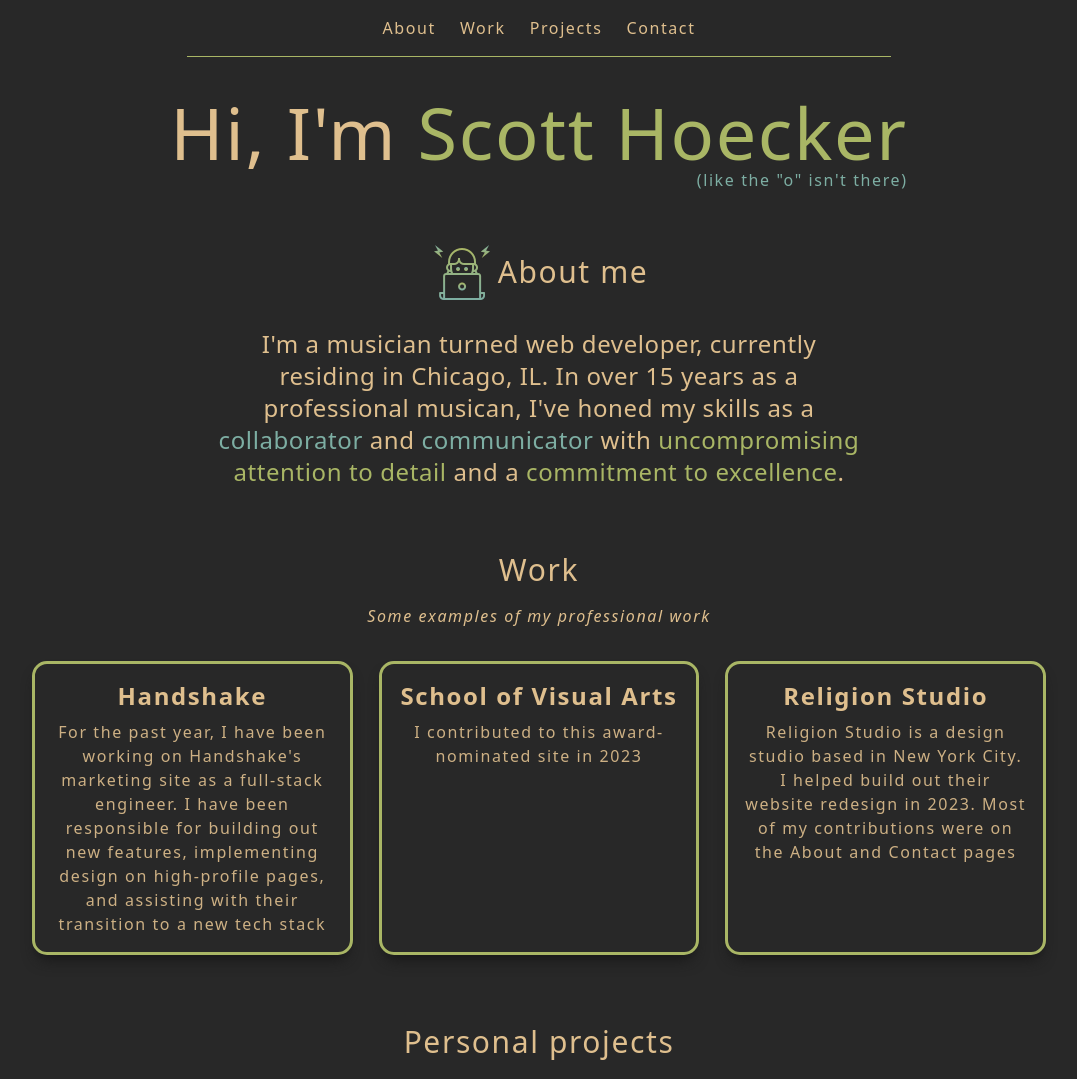
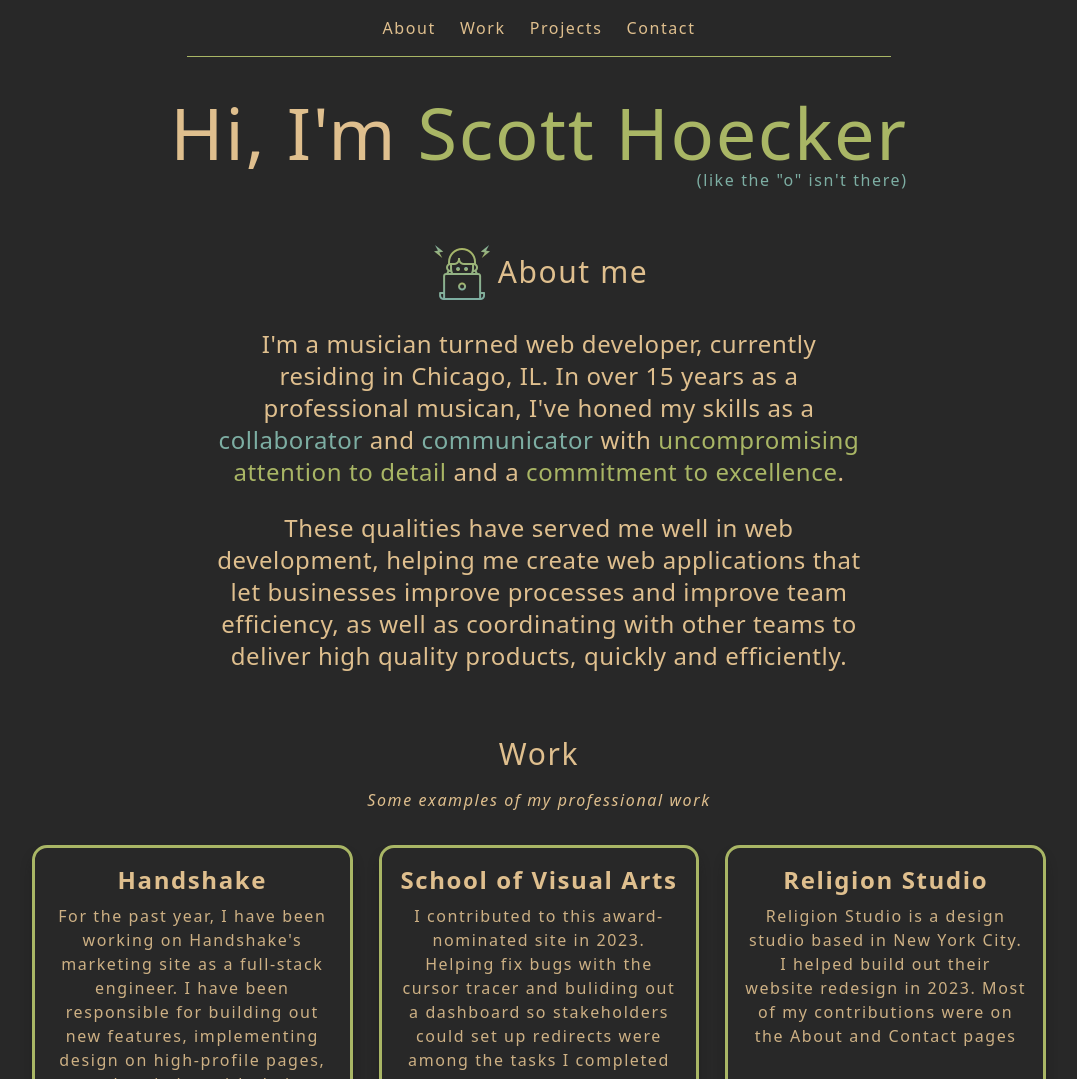
Before and after one commit to Scott2bReal/portfolio, an Astro site: page / in a window 1280 px wide. Shown: the top 1079 px of the page, without its empty margins (101-1178 px from the left). Built offline with nearby package versions, Linux system fonts and the light colour scheme; Astro itself is replaced by a stand-in of ours.

Commit message:
Copy updates and style tweaks

```diff
--- a/src/components/AboutMe.astro
+++ b/src/components/AboutMe.astro
@@ -18,14 +18,24 @@ import { aboutMeId } from "../constants.ts"
   </div>
 
   <p
-    class="mx-auto mt-6 text-balance px-4 text-lg tracking-wide md:w-2/3 md:text-2xl"
+    class="mx-auto mt-6 text-balance px-4 text-lg tracking-wide md:w-2/3
+    md:text-2xl"
   >
     I'm a musician turned web developer, currently residing in Chicago, IL. In
-    over 15 years as a professional musican, I've honed my skills as a
-    <span class="text-niceBlue">collaborator</span> and <span
-      class="text-niceBlue">communicator</span
-    > with <span class="text-niceGreen">uncompromising attention to detail</span
+    over 15 years as a professional musican, I've honed my skills as a <span
+      class="text-niceBlue">collaborator</span
+    > and <span class="text-niceBlue">communicator</span> with <span
+      class="text-niceGreen">uncompromising attention to detail</span
     > and a
     <span class="text-niceGreen">commitment to excellence</span>.
   </p>
+  <p
+    class="mx-auto mt-6 text-balance px-4 text-lg tracking-wide md:w-2/3
+    md:text-2xl"
+  >
+    These qualities have served me well in web development, helping me create
+    web applications that let businesses improve processes and improve team
+    efficiency, as well as coordinating with other teams to deliver
+    high quality products, quickly and efficiently.
+  </p>
 </section>
--- a/src/layouts/Layout.astro
+++ b/src/layouts/Layout.astro
@@ -29,7 +29,7 @@ const generator = Astro.generator
   <body>
     <slot />
     <footer
-      class="mx-auto flex w-full max-w-[1440px] items-center gap-4 px-4 pt-8 sm:p-6"
+      class="mx-auto flex w-full max-w-[792px] items-center gap-4 px-4 pt-8 sm:p-6"
     >
       <Socials />
       <div class="w-full"></div>
--- a/src/pages/index.astro
+++ b/src/pages/index.astro
@@ -36,7 +36,7 @@ import { PROJECTS, WORK } from "../projects"
     </section>
 
     <!-- Contact Form -->
-    <section class="pb-24" id="contact">
+    <section class="pb-8 md:pb-12" id="contact">
       <h4 class="pt-24 text-3xl">Get in Touch</h4>
       <p class="my-6">
         <em
--- a/src/projects/sva.ts
+++ b/src/projects/sva.ts
@@ -3,5 +3,5 @@ import type { Project } from "../types"
 export const sva: Project = {
   projectName: `School of Visual Arts`,
   projectLink: `https://branding.sva.edu`,
-  projectDescription: `I contributed to this award-nominated site in 2023`,
+  projectDescription: `I contributed to this award-nominated site in 2023. Helping fix bugs with the cursor tracer and buliding out a dashboard so stakeholders could set up redirects were among the tasks I completed`,
 }
```
